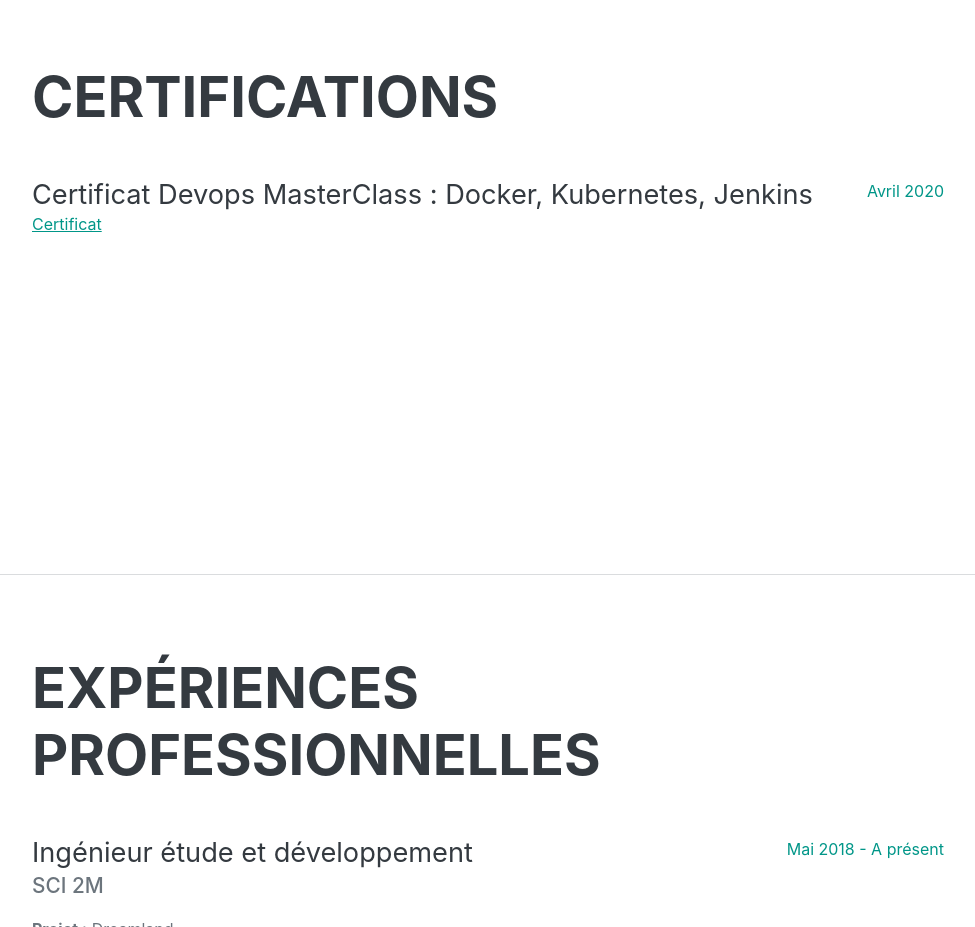
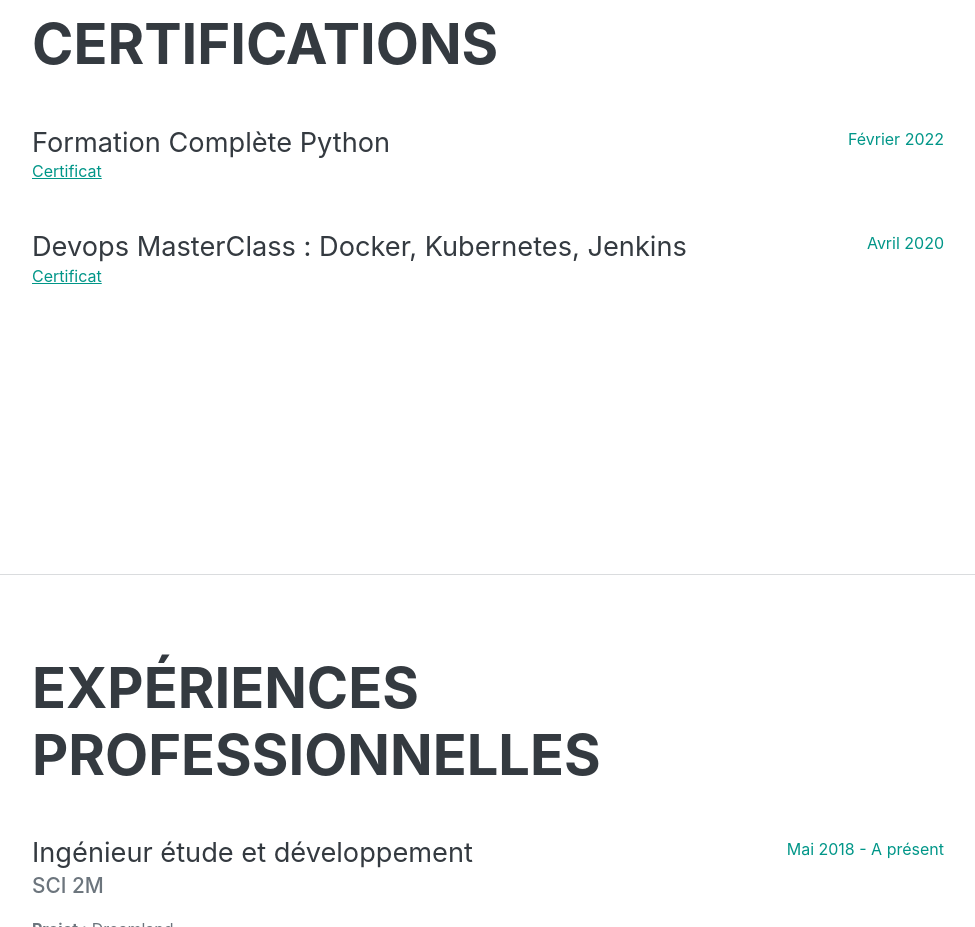
Before and after one commit to m-aristide/m-aristide.github.io, a plain HTML site: page index.html in a window 1280 px wide. Shown: the part 4380-5307 px from the top of the page, without its empty margins (288-1263 px from the left). Drawn offline with nearby package versions, Linux system fonts and the light colour scheme; a web font is replaced by a local one.

Commit message:
Formation Python

```diff
--- a/index.html
+++ b/index.html
@@ -222,7 +222,15 @@
         <h2 class="mb-5">Certifications</h2>
         <div class="d-flex flex-column flex-md-row justify-content-between mb-5">
           <div class="flex-grow-1">
-            <h3 class="mb-0">Certificat Devops MasterClass : Docker, Kubernetes, Jenkins</h3>
+            <h3 class="mb-0">Formation Complète Python</h3>
+            <div> <a target="_blank"
+                href="https://www.udemy.com/certificate/UC-f93f1416-076a-489c-8b70-c1aa8c889472/">Certificat</a> </div>
+          </div>
+          <div class="flex-shrink-0"><span class="text-primary">Février 2022</span></div>
+        </div>
+        <div class="d-flex flex-column flex-md-row justify-content-between mb-5">
+          <div class="flex-grow-1">
+            <h3 class="mb-0">Devops MasterClass : Docker, Kubernetes, Jenkins</h3>
             <div> <a target="_blank"
                 href="https://www.udemy.com/certificate/UC-e526e944-392b-4e2d-98e1-84048d322609/">Certificat</a> </div>
           </div>
```
Also changed, not shown: 1 other file.
